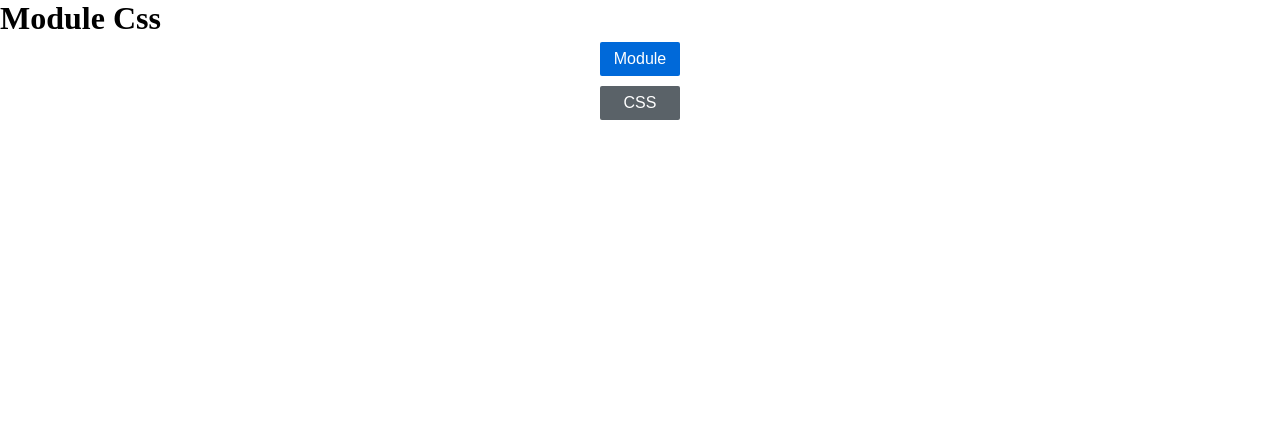
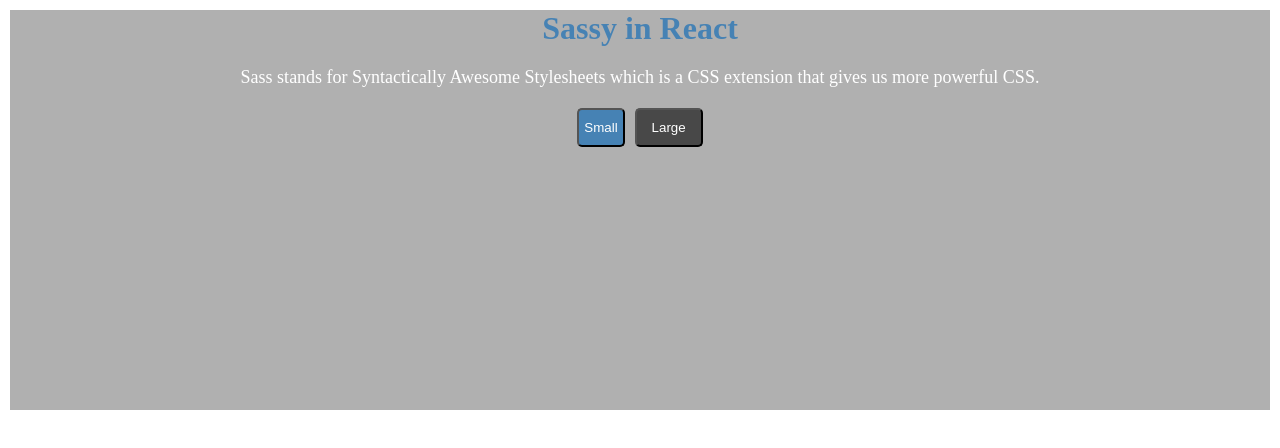
Before and after one commit to israfil3019/react-styling, a React (Create React App) app: page / in a window 1280 px wide. Shown: the top 448 px of the page. Built offline with nearby package versions, Linux system fonts and the light colour scheme.

Commit message:
use sass folder

```diff
--- a/src/App.js
+++ b/src/App.js
@@ -2,7 +2,9 @@
 // import StyleSheet from './components/stylesheets/styleSheet'
 // import "./styles.css"
 // import styles from "./styles.module.css"
-import ModuleBtn from "./components/moduleCss/ModuleBtn"
+// import ModuleBtn from "./components/moduleCss/ModuleBtn"
+
+import Sassy from "./components/sassy/Sassy"
 
 const App = () => {
 // console.log("styles obj: ", styles); */
@@ -12,10 +14,10 @@
       {/* <StyleSheet primary={false} /> */}
       {/* <h1 className="error">Something went wrong</h1>
       <h1 className={styles.success}>200 OK success </h1> */}
-      <h1>Module Css</h1>
+      {/* <h1>Module Css</h1>
       <ModuleBtn btnClass="primary" btnName="Module" />
-      <ModuleBtn  btnClass="secondary" btnName="CSS" />
-
+      <ModuleBtn  btnClass="secondary" btnName="CSS" /> */}
+      <Sassy/>
     </div>
   );
 };
--- /dev/null
+++ b/src/components/sassy/Sassy.js
@@ -0,0 +1,22 @@
+
+import '../../sass/style.scss'
+
+const Sassy = () => {
+  return (
+    <div className="container">
+
+        <h1>Sassy in React</h1>
+        <p>
+          Sass stands for Syntactically Awesome Stylesheets which is a CSS
+          extension that gives us more powerful CSS.
+        </p>
+
+      <div className="button-container">
+            <button className="button button-container--small">Small</button>
+            <button className="button button-container--large">Large</button>
+      </div>
+    </div>
+  );
+};
+
+export default Sassy;
```
